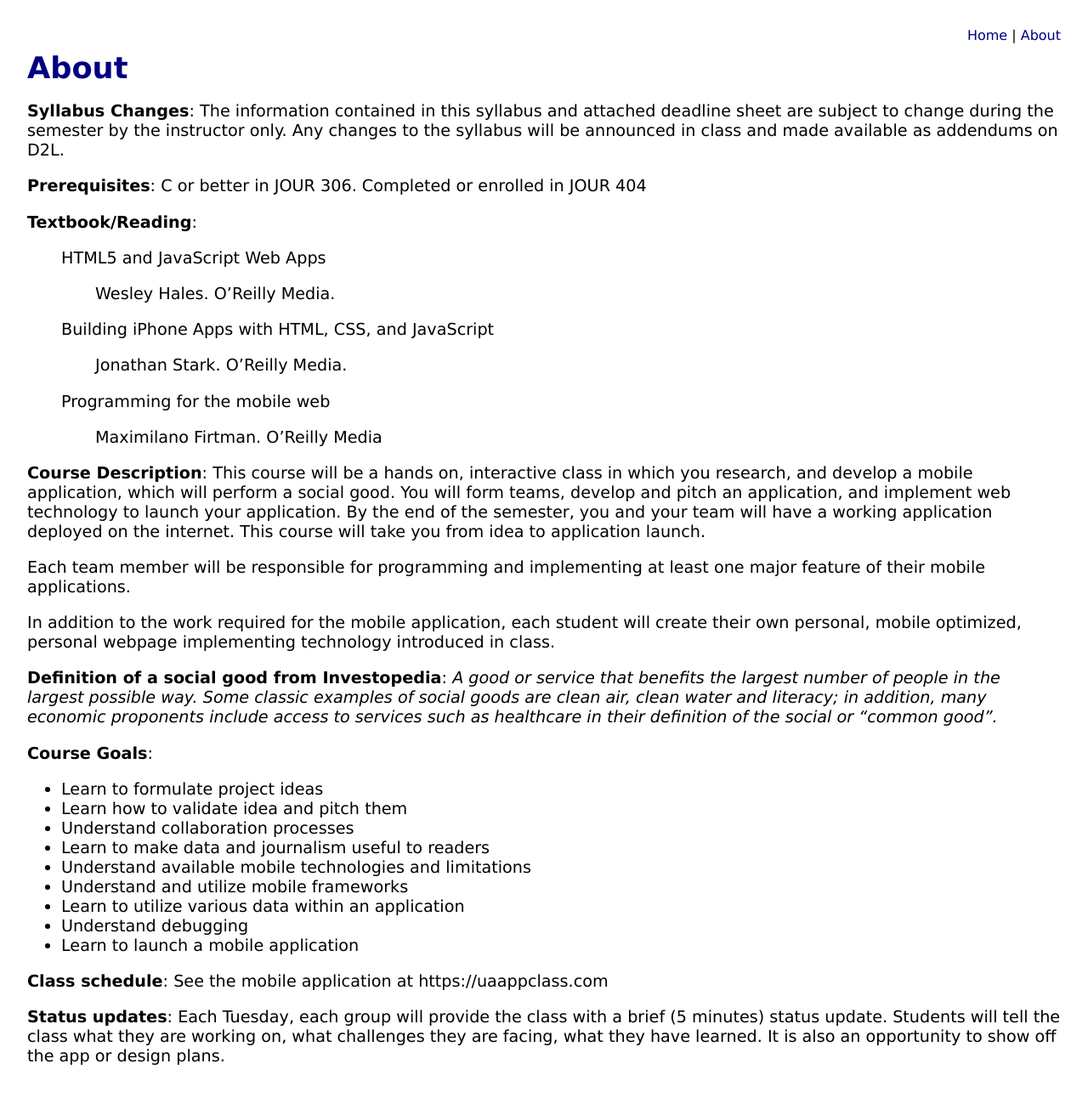
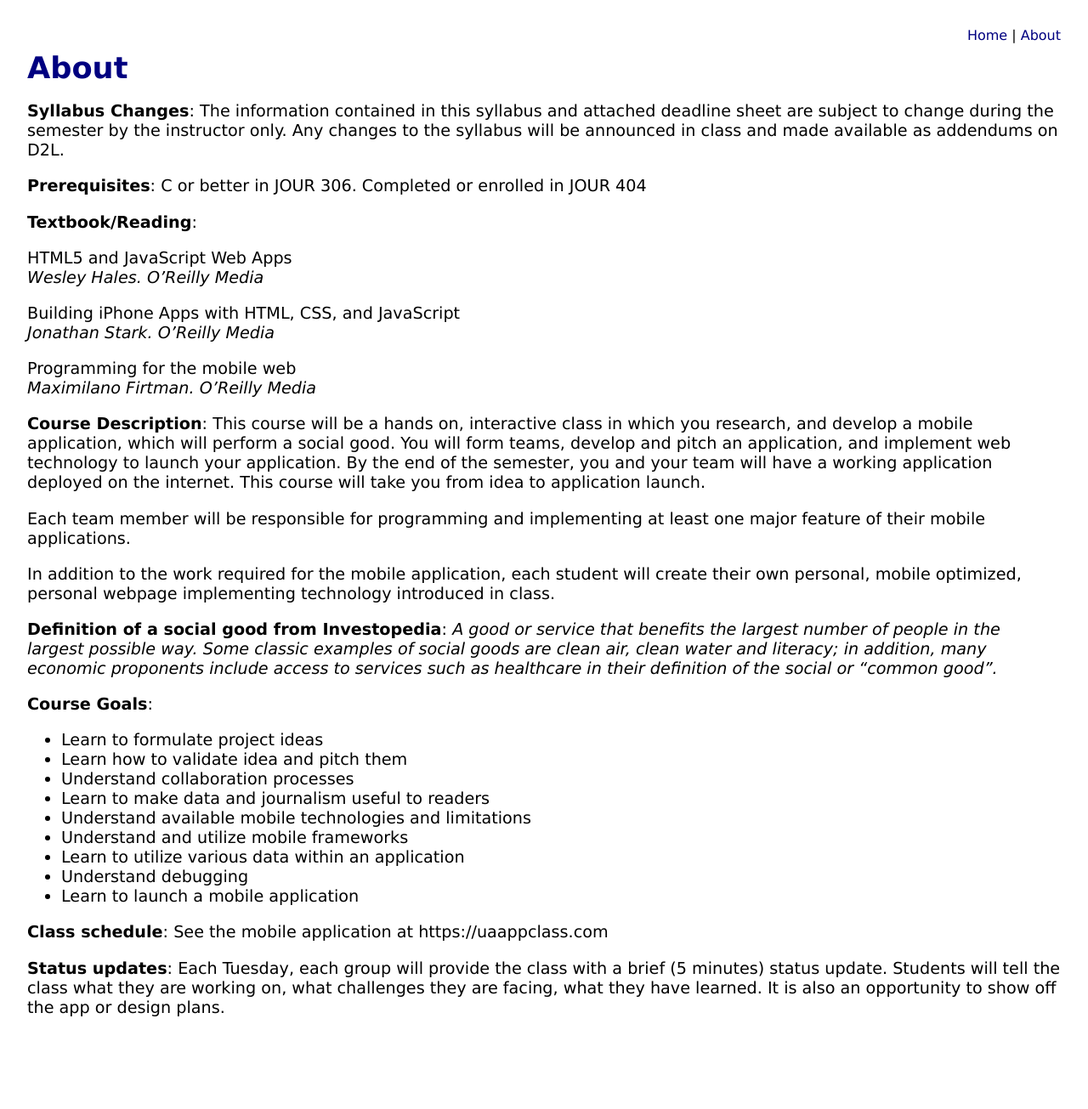
Before and after one commit to UAAppClass/uaappclass.github.io, a Jekyll site: the page built from about.md, in a window 1280 px wide. Shown: the whole page at 85% size. Built offline with Jekyll 4.4.1, drawn with Linux system fonts in a browser that asks for light colours; after the commit the page ends 1248 px from its top, so only the background shows below that.

Commit message:
Those blockquotes were the worst

```diff
--- a/about.md
+++ b/about.md
@@ -10,14 +10,14 @@ permalink: /about.html
 
 **Textbook/Reading**:
 
-> HTML5 and JavaScript Web Apps
->> Wesley Hales. O'Reilly Media.
+HTML5 and JavaScript Web Apps
+_Wesley Hales. O'Reilly Media_
 
-> Building iPhone Apps with HTML, CSS, and JavaScript
->> Jonathan Stark. O'Reilly Media.
+Building iPhone Apps with HTML, CSS, and JavaScript
+_Jonathan Stark. O'Reilly Media_
 
-> Programming for the mobile web
->> Maximilano Firtman. O’Reilly Media
+Programming for the mobile web
+_Maximilano Firtman. O’Reilly Media_
 
 **Course Description**: This course will be a hands on, interactive class in which you research, and develop a mobile application, which will perform a social good. You will form teams, develop and pitch an application, and implement web technology to launch your application. By the end of the semester, you and your team will have a working application deployed on the internet. This course will take you from idea to application launch.
 
```
